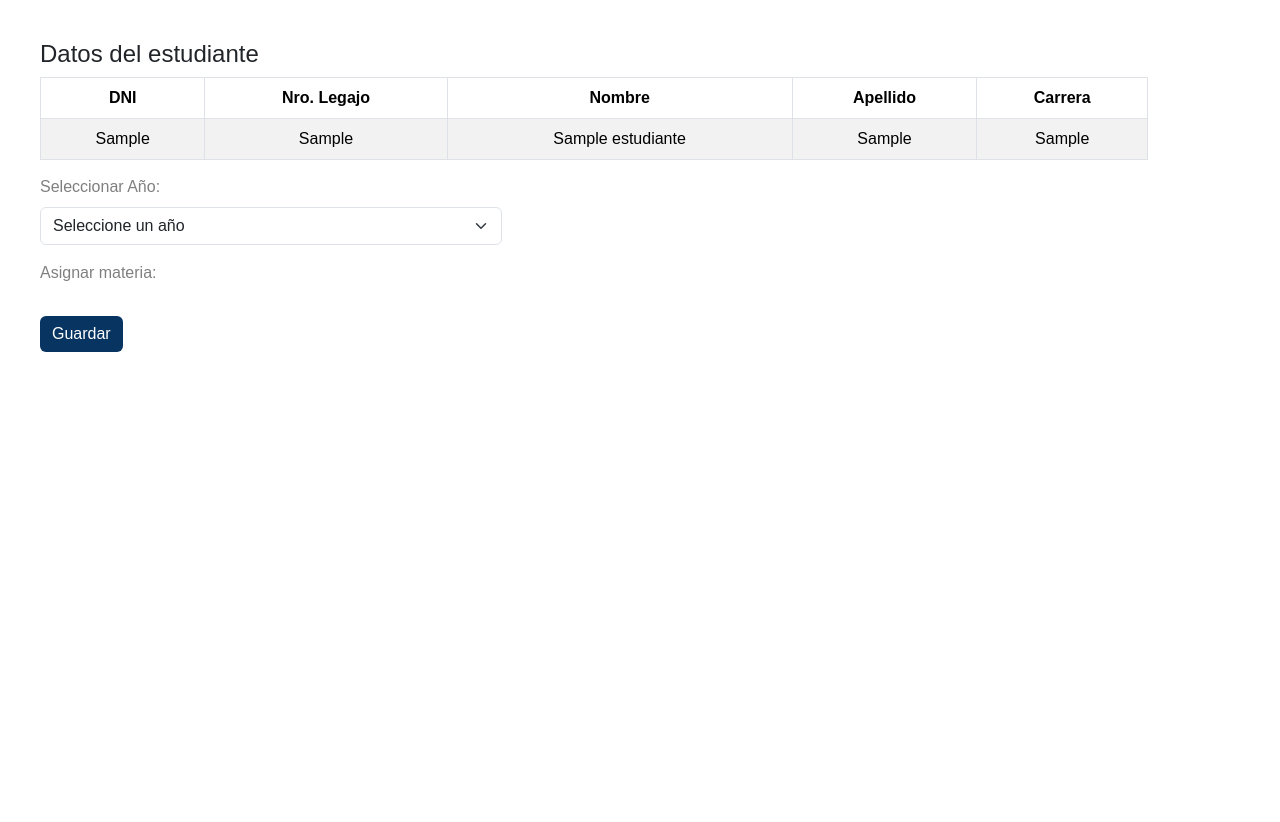
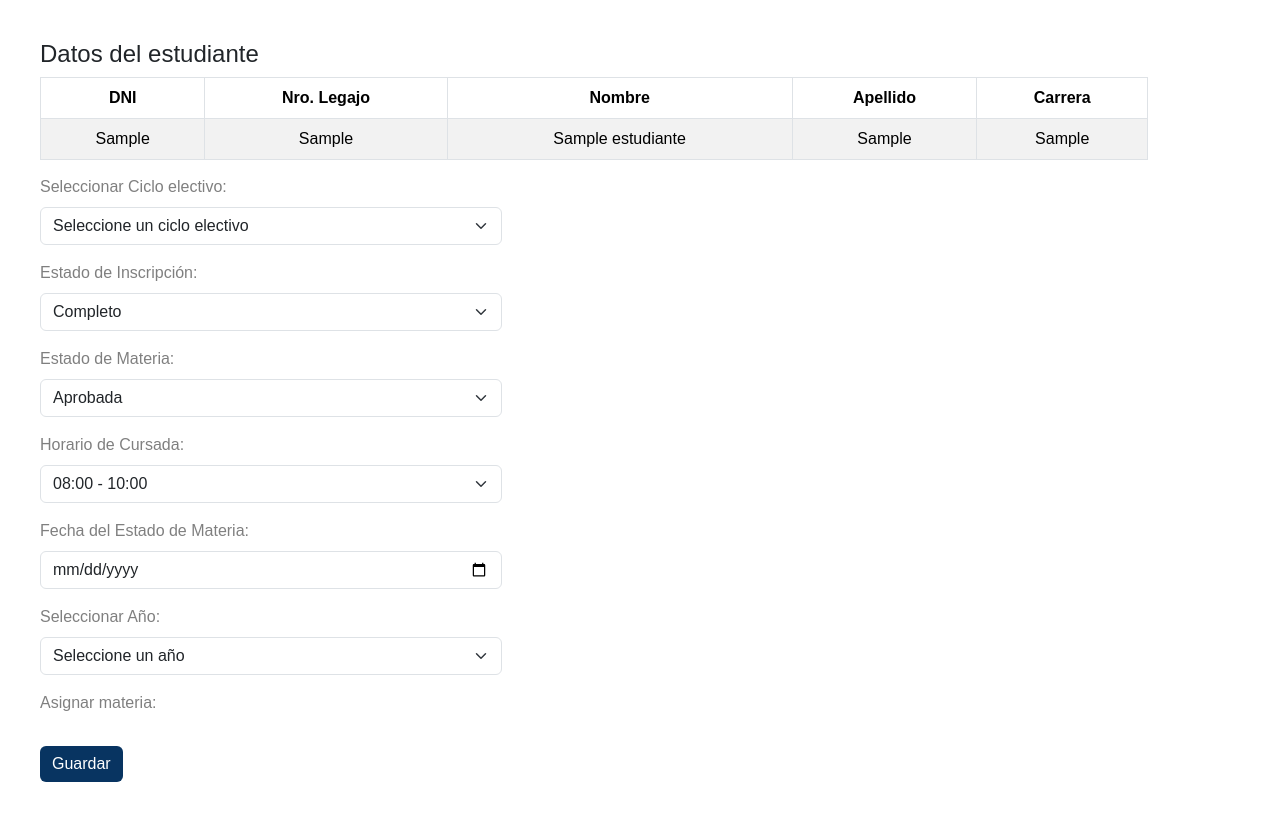
Before and after one commit to julisangui/sistema-gestion, a PHP site: page /asignarmateriaestudiante.php?id_estudiante=1 in a window 1280 px wide. Shown: the part 100-922 px from the top of the page. Before the commit the page ends 452 px from the top, so only its background shows below. Run offline with PHP 8.4, Linux system fonts and the light colour scheme; tables that the repository leaves empty or names only in its code hold one stand-in row (values such as "Sample post").

Commit message:
unificacion de archivos

```diff
--- a/asignarmateriaestudiante.php
+++ b/asignarmateriaestudiante.php
@@ -26,33 +26,24 @@
             if (isset($_POST['asignar_materia'])) {
                 $materias_seleccionadas = $_POST['asignar_materia'];
                 $id_carrera = $_POST['id_carrera'];
+                $id_ciclo_electivo = $_POST['id_ciclo_electivo'];
+                $estado_inscripcion = $_POST['estado_inscripcion'];
+                $estado_materia = $_POST['estado_materia'];
+                $horario_cursada = $_POST['horario_cursada'];
+                $fecha_estado_materia = $_POST['fecha_estado_materia'];
 
                 // Inserta las materias seleccionadas en la tabla cursada
-                $sql_insert = "INSERT INTO cursada (id_estudiante, id_materia, id_carrera) VALUES (?, ?, ?)";
+                $sql_insert = "INSERT INTO cursada (id_estudiante, id_ciclo_electivo, estado_inscripcion, estado_materia, horario_cursada, id_materia, id_carrera, fecha_estado_materia) VALUES (?, ?, ?, ?, ?, ?, ?, ?)";
                 $stmt_insert = $conn->prepare($sql_insert);
 
                 foreach ($materias_seleccionadas as $id_materia) {
-                    // Obtener id_carrera de la materia
-                    $sql_carrera = "SELECT id_carrera FROM materia WHERE id_materia = ?";
-                    $stmt_carrera = $conn->prepare($sql_carrera);
-                    $stmt_carrera->bind_param("i", $id_materia);
-                    $stmt_carrera->execute();
-                    $result_carrera = $stmt_carrera->get_result();
-
-                    if ($result_carrera->num_rows > 0) {
-                        $fila_carrera = $result_carrera->fetch_assoc();
-                        $id_carrera_materia = $fila_carrera['id_carrera'];
-
-                        $stmt_insert->bind_param("iii", $id_estudiante, $id_materia, $id_carrera_materia);
-                        if (!$stmt_insert->execute()) {
-                            $mensaje = "<div class='alert alert-danger text-center'>
-                                            <h4 class='alert-heading'>¡Error al asignar las materias!</h4>
-                                            <p>Hubo un problema al asignar las materias: " . $stmt_insert->error . "</p>
-                                        </div>";
-                        }
+                    $stmt_insert->bind_param("iissssss", $id_estudiante, $id_ciclo_electivo, $estado_inscripcion, $estado_materia, $horario_cursada, $id_materia, $id_carrera, $fecha_estado_materia);
+                    if (!$stmt_insert->execute()) {
+                        $mensaje = "<div class='alert alert-danger text-center'>
+                                        <h4 class='alert-heading'>¡Error al asignar las materias!</h4>
+                                        <p>Hubo un problema al asignar las materias: " . $stmt_insert->error . "</p>
+                                    </div>";
                     }
-
-                    $stmt_carrera->close();
                 }
 
                 $stmt_insert->close();
@@ -65,31 +56,11 @@
             }
         }
 
-        // A través del select se traen las materias del año seleccionado
-        if (isset($_GET['anio_carrera'])) {
-            $anio_carrera = $_GET['anio_carrera'];
-
-            // Consulta para obtener las materias según el año
-            $sql_materias = "SELECT id_materia, denominacion_materia FROM materia WHERE anio_carrera = ?";
-            $stmt_materias = $conn->prepare($sql_materias);
-            $stmt_materias->bind_param("i", $anio_carrera);
-            $stmt_materias->execute();
-            $result_materias = $stmt_materias->get_result();
-
-            if ($result_materias->num_rows > 0) {
-                while ($rowm = $result_materias->fetch_assoc()) {
-                    echo '<div class="form-check">';
-                    echo '<input class="form-check-input" type="checkbox" name="asignar_materia[]" value="' . $rowm['id_materia'] . '" id="materia' . $rowm['id_materia'] . '">';
-                    echo '<label class="form-check-label" for="materia' . $rowm['id_materia'] . '">' . $rowm['denominacion_materia'] . '</label>';
-                    echo '</div>';
-                }
-            } else {
-                echo '<p>No hay materias disponibles para el año seleccionado.</p>';
-            }
-
-            $stmt_materias->close();
-            exit();
-        }
+        // Obtener ciclos electivos disponibles
+        $sql_ciclos = "SELECT id_ciclo_electivo, nombre_ciclo FROM ciclo_electivo";
+        $stmt_ciclos = $conn->prepare($sql_ciclos);
+        $stmt_ciclos->execute();
+        $result_ciclos = $stmt_ciclos->get_result();
 
         include(rutas::$pathNuevoHeader);
     ?>
@@ -116,6 +87,7 @@
             background-color: #2ca0dd;
         }
     </style>
+
     <main>
         <div class="container d-block p-3 m-4 h-100">
             <h4>Datos del estudiante</h4>
@@ -157,8 +129,45 @@
                         </tbody>
                     </table>
                 </div>
+
                 <div class="col-md-5">
-                    <label class="form-label text-black-50">Seleccionar Año:</label>
+                    <label class="form-label text-black-50">Seleccionar Ciclo electivo:</label>
+                    <select id="id_ciclo_electivo" name="id_ciclo_electivo" class="form-select" required>
+                        <option hidden>Seleccione un ciclo electivo</option>
+                        <?php while ($row = $result_ciclos->fetch_assoc()): ?>
+                            <option value="<?= $row['id_ciclo_electivo'] ?>"><?= $row['nombre_ciclo'] ?></option>
+                        <?php endwhile; ?>
+                    </select>
+
+                    <label class="form-label text-black-50 mt-3">Estado de Inscripción:</label>
+                    <select name="estado_inscripcion" class="form-select" required>
+                        <option value="completo">Completo</option>
+                        <option value="en curso">En curso</option>
+                        <option value="incompleto">Incompleto</option>
+                    </select>
+
+                    <label class="form-label text-black-50 mt-3">Estado de Materia:</label>
+                    <select name="estado_materia" class="form-select" required>
+                        <option value="aprobada">Aprobada</option>
+                        <option value="reprobada">Reprobada</option>
+                        <option value="cursando">Cursando</option>
+                        <option value="libre">Libre</option>
+                    </select>
+
+                    <label class="form-label text-black-50 mt-3">Horario de Cursada:</label>
+                    <select name="horario_cursada" class="form-select" required>
+                        <option value="08:00-10:00">08:00 - 10:00</option>
+                        <option value="10:00-12:00">10:00 - 12:00</option>
+                        <option value="14:00-16:00">14:00 - 16:00</option>
+                        <option value="16:00-18:00">16:00 - 18:00</option>
+                    </select>
+
+                    <label class="form-label text-black-50 mt-3">Fecha del Estado de Materia:</label>
+                    <input type="date" name="fecha_estado_materia" class="form-control" required>
+                </div>
+
+                <div class="col-md-5">
+                    <label class="form-label text-black-50 mt-3">Seleccionar Año:</label>
                     <select id="anio_carrera" name="anio_carrera" class="form-select" onchange="cargarMaterias()">
                         <option hidden>Seleccione un año</option>
                         <option value="1">Año 1</option>
--- a/configuracionmaterias.php
+++ b/configuracionmaterias.php
@@ -18,7 +18,7 @@ $searchTerm = isset($_GET['q']) ? $_GET['q'] : '';
 $filter = isset($_GET['filter']) ? $_GET['filter'] : 'all';
 
 // Consultar los datos con posibilidad de búsqueda
-$sql = "SELECT id_materia, cod_num, cod_alpha, denominacion_materia, tipo_aprobacion, nota_min_aprobacion, trayecto, correlatividades, estado_materia, ciclo_lectivo, campo_formativo, carga_horaria_materia
+$sql = "SELECT id_materia, cod_num, cod_alpha, denominacion_materia, tipo_aprobacion, nota_min_aprobacion, trayecto, correlatividades, estado_materia, ciclo_electivo, campo_formativo, carga_horaria_materia
         FROM materia ";
 
 if ($filter !== 'all' && !empty($searchTerm)) {
--- a/tablalistadodematerias.php
+++ b/tablalistadodematerias.php
@@ -18,7 +18,7 @@ require(rutas::$pathConetion);
 $searchTerm = isset($_GET['q']) ? $_GET['q'] : '';
 $filter = isset($_GET['filter']) ? $_GET['filter'] : 'all';
 
-$sql = "SELECT id_materia, cod_num, cod_alpha, denominacion_materia, tipo_aprobacion, nota_min_aprobacion, trayecto, correlatividades, estado_materia, ciclo_lectivo, campo_formativo, carga_horaria_materia
+$sql = "SELECT id_materia, cod_num, cod_alpha, denominacion_materia, tipo_aprobacion, nota_min_aprobacion, trayecto, correlatividades, estado_materia, ciclo_electivo, campo_formativo, carga_horaria_materia
         FROM materia ";
 
 if ($filter !== 'all') {
--- a/vermateria.php
+++ b/vermateria.php
@@ -40,7 +40,7 @@ nota_min_aprobacion,
 trayecto,
 correlatividades,
 estado_materia,
-ciclo_lectivo,
+ciclo_electivo,
 campo_formativo,
 carga_horaria_materia
 
@@ -135,8 +135,8 @@ include "headernosearch.php";
 
 
                         <div class="col-md-3 position-relative">
-                            <label class="form-label text-black-50" for="ciclo_lectivo">Ciclo Lectivo</label>
-                            <input class="form-control" type="text" name="ciclo_lectivo" id="ciclo_lectivo" value="<?= $row['ciclo_lectivo'] ?>"readonly>
+                            <label class="form-label text-black-50" for="ciclo_electivo">Ciclo electivo</label>
+                            <input class="form-control" type="text" name="ciclo_electivo" id="ciclo_electivo" value="<?= $row['ciclo_electivo'] ?>"readonly>
                         </div>
 
 
```
Also changed, not shown: ingresomateria.php (+6 -6 lines), nuevomodificarmateria.php (+6 -6 lines).
